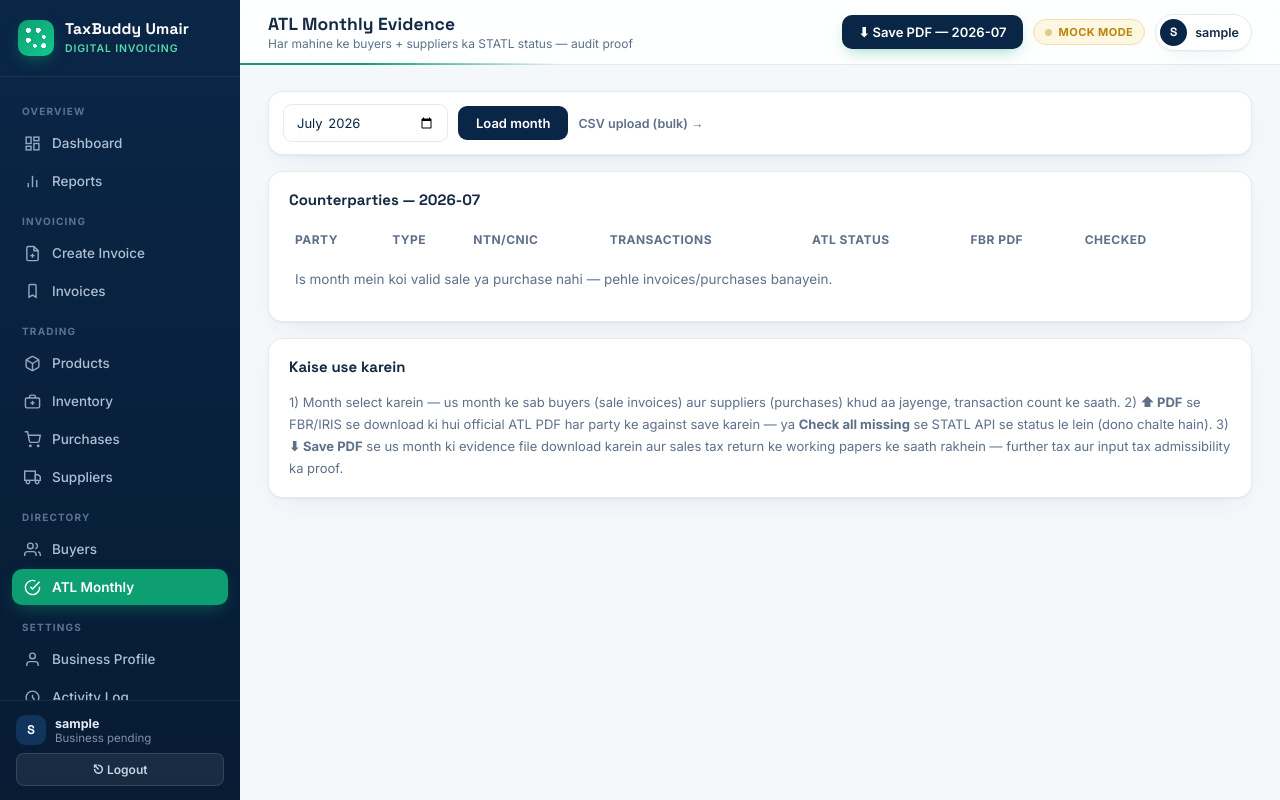
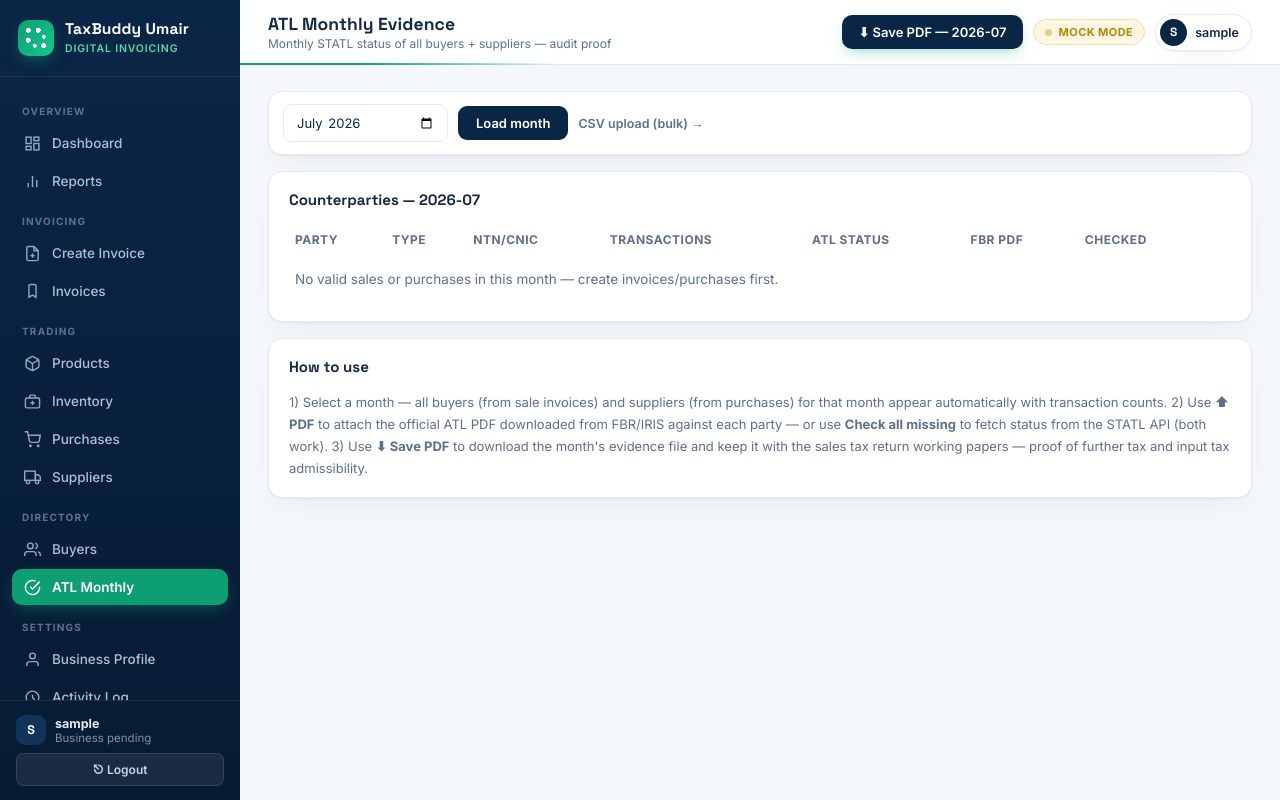
Before and after one commit to Umair-Mubeen/Digital-Invoicing, a Django app: page /digital-invoicing/atl/ in a window 1280 px wide. Run offline with Django 5.2, Linux system fonts and the light colour scheme; the visitor is signed in with stand-in values (Sample User, id 1); data that the repository does not hold is empty.

Commit message:
roman urdu into english

```diff
--- a/digital_invoicing/templates/digital_invoicing/Login.html
+++ b/digital_invoicing/templates/digital_invoicing/Login.html
@@ -8,9 +8,9 @@
     <div><b>TaxBuddy Umair</b><span>Digital Invoicing</span></div>
   </div>
   <h1>Welcome back</h1>
-  <div class="sub">Apne account mein login karein</div>
+  <div class="sub">Log in to your account</div>
 
-  {% if form.errors %}<div class="err">Username ya password ghalat hai — dobara koshish karein.</div>{% endif %}
+  {% if form.errors %}<div class="err">Incorrect username or password — please try again.</div>{% endif %}
 
   <form method="post">
     {% csrf_token %}
@@ -22,6 +22,6 @@
       <input type="password" name="password" required autocomplete="current-password"></div>
     <button class="bsub" type="submit">Login</button>
   </form>
-  <div class="alt">Account nahi hai? <a href="{% url 'digital_invoicing:signup' %}">Sign up karein</a></div>
+  <div class="alt">Don't have an account? <a href="{% url 'digital_invoicing:signup' %}">Sign up</a></div>
 </div>
 {% endblock %}
--- a/digital_invoicing/templates/digital_invoicing/Signup.html
+++ b/digital_invoicing/templates/digital_invoicing/Signup.html
@@ -8,7 +8,7 @@
     <div><b>TaxBuddy Umair</b><span>Digital Invoicing</span></div>
   </div>
   <h1>Create your account</h1>
-  <div class="sub">FBR digital invoicing — minto mein shuru karein</div>
+  <div class="sub">FBR digital invoicing — get started in minutes</div>
 
   {% if form.errors %}
     <div class="err">
@@ -29,6 +29,6 @@
       <input type="password" name="password2" required></div>
     <button class="bsub" type="submit">Create Account</button>
   </form>
-  <div class="alt">Pehle se account hai? <a href="{% url 'digital_invoicing:login' %}">Login karein</a></div>
+  <div class="alt">Already have an account? <a href="{% url 'digital_invoicing:login' %}">Log in</a></div>
 </div>
 {% endblock %}
--- a/digital_invoicing/templates/digital_invoicing/activity.html
+++ b/digital_invoicing/templates/digital_invoicing/activity.html
@@ -31,7 +31,7 @@
     </tbody>
   </table>
   {% else %}
-    <div class="empty">Abhi koi activity nahi.</div>
+    <div class="empty">No activity yet.</div>
   {% endif %}
 </div>
 {% endblock %}
--- a/digital_invoicing/templates/digital_invoicing/atl_report.html
+++ b/digital_invoicing/templates/digital_invoicing/atl_report.html
@@ -2,7 +2,7 @@
 {% block na_atl %}on{% endblock %}
 {% block di_title_text %}ATL Monthly{% endblock %}
 {% block di_title %}ATL Monthly Evidence{% endblock %}
-{% block di_subtitle %}Har mahine ke buyers + suppliers ka STATL status — audit proof{% endblock %}
+{% block di_subtitle %}Monthly STATL status of all buyers + suppliers — audit proof{% endblock %}
 {% block di_actions %}
 <a class="btn-g" style="background:var(--navy)" href="{% url 'digital_invoicing:atl_report_pdf' %}?period={{ period }}">⬇ Save PDF — {{ period }}</a>
 {% endblock %}
@@ -40,13 +40,13 @@
             <span class="pill" style="background:#fdf3e3;color:#b8860b">NTN missing</span>
             <a href="{% if r.party_type == 'Buyer' %}{% url 'digital_invoicing:buyers' %}{% else %}{% url 'digital_invoicing:suppliers' %}{% endif %}"
                style="margin-left:6px;color:var(--navy);font-weight:600;font-size:12px;text-decoration:none">
-               NTN add karein →</a>
+               Add NTN →</a>
           {% endif %}
           {% if r.pdf_pk %}
             <a href="{% url 'digital_invoicing:atl_evidence_view' r.pdf_pk %}" target="_blank"
                style="color:var(--green-d);font-weight:600;text-decoration:none">📄 View</a>
-            {% if r.verified %}<span title="Status PDF ke text se verified — NTN matched" style="color:var(--green-d);font-size:11px;font-weight:700">✓v</span>
-            {% else %}<span title="Manually confirmed — PDF se read nahi hua" style="color:#b8860b;font-size:11px;font-weight:700">m</span>{% endif %}
+            {% if r.verified %}<span title="Status verified from PDF text — NTN matched" style="color:var(--green-d);font-size:11px;font-weight:700">✓v</span>
+            {% else %}<span title="Manually confirmed — could not read from PDF" style="color:#b8860b;font-size:11px;font-weight:700">m</span>{% endif %}
           {% else %}<span style="color:var(--muted)">—</span>{% endif %}
           {% if r.reg_no %}
             <button type="button" onclick="pickPdf(this,'{{ r.reg_no }}')"
@@ -65,18 +65,18 @@
       </tr>
     {% empty %}
       <tr><td colspan="8" style="padding:16px 6px;color:var(--muted)">
-        Is month mein koi valid sale ya purchase nahi — pehle invoices/purchases banayein.</td></tr>
+        No valid sales or purchases in this month — create invoices/purchases first.</td></tr>
     {% endfor %}
   </table>
 </div>
 
 <div class="card" style="margin-top:16px">
-  <h3 style="margin-top:0">Kaise use karein</h3>
+  <h3 style="margin-top:0">How to use</h3>
   <p style="color:var(--muted);font-size:13px;line-height:1.7;margin:0">
-    1) Month select karein — us month ke sab buyers (sale invoices) aur suppliers (purchases) khud aa jayenge, transaction count ke saath.
-    2) <b>⬆ PDF</b> se FBR/IRIS se download ki hui official ATL PDF har party ke against save karein — ya <b>Check all missing</b> se STATL API se status le lein (dono chalte hain).
-    3) <b>⬇ Save PDF</b> se us month ki evidence file download karein aur sales tax return ke working papers ke saath rakhein —
-    further tax aur input tax admissibility ka proof.</p>
+    1) Select a month — all buyers (from sale invoices) and suppliers (from purchases) for that month appear automatically with transaction counts.
+    2) Use <b>⬆ PDF</b> to attach the official ATL PDF downloaded from FBR/IRIS against each party — or use <b>Check all missing</b> to fetch status from the STATL API (both work).
+    3) Use <b>⬇ Save PDF</b> to download the month's evidence file and keep it with the sales tax return working papers —
+    proof of further tax and input tax admissibility.</p>
 </div>
 
 <script>
@@ -110,7 +110,7 @@ pdfInput.onchange = async () => {
     {method:'POST', headers:{'X-CSRFToken':getCookie('csrftoken')}, body: fd});
   let d = await r.json();
   if(!d.ok && d.needs_status){
-    const act = confirm(d.error + "\n\nOK = Active tha  |  Cancel = In-Active tha");
+    const act = confirm(d.error + "\n\nOK = was Active  |  Cancel = was In-Active");
     fd.append('status', act ? 'Active' : 'Inactive');
     const r2 = await fetch("{% url 'digital_invoicing:atl_evidence_upload' %}",
       {method:'POST', headers:{'X-CSRFToken':getCookie('csrftoken')}, body: fd});
--- a/digital_invoicing/templates/digital_invoicing/buyers.html
+++ b/digital_invoicing/templates/digital_invoicing/buyers.html
@@ -25,7 +25,7 @@
 {% block di_content %}
 {% if saved %}<div class="savedmsg">✓ Buyer saved</div>{% endif %}
 <form class="filterbar" method="get">
-  <input class="fin grow" name="q" value="{{ q }}" placeholder="🔍 Buyer name ya NTN/CNIC…">
+  <input class="fin grow" name="q" value="{{ q }}" placeholder="🔍 Buyer name or NTN/CNIC…">
   <select name="reg" class="fsel">
     <option value="">All types</option>
     <option {% if reg == 'Registered' %}selected{% endif %}>Registered</option>
@@ -55,7 +55,7 @@
           </td>
           <td style="white-space:nowrap">
             <a href="?edit={{ x.b.pk }}" style="color:var(--green-d);font-weight:600;text-decoration:none">✎</a>
-            <form method="post" style="display:inline" onsubmit="return confirm('Buyer delete karein?')">
+            <form method="post" style="display:inline" onsubmit="return confirm('Delete this buyer?')">
               {% csrf_token %}<input type="hidden" name="delete_id" value="{{ x.b.pk }}">
               <button type="submit" style="background:none;border:none;color:var(--danger);cursor:pointer;font:inherit;font-weight:600;margin-left:8px">🗑</button>
             </form>
@@ -65,7 +65,7 @@
       </tbody>
     </table>
     {% else %}
-      <div class="empty">Abhi koi buyer nahi. Invoice banane pe khud save hote hain, ya yahan add karo →</div>
+      <div class="empty">No buyers yet. They are saved automatically when you create invoices, or add one here →</div>
     {% endif %}
   </div>
 
--- a/digital_invoicing/templates/digital_invoicing/dashboard.html
+++ b/digital_invoicing/templates/digital_invoicing/dashboard.html
@@ -47,12 +47,12 @@
 <div class="chartgrid">
   <div class="chartcard">
     <h3>Sales trend — last 6 months</h3>
-    <div class="hint">Taxable value (bars) aur sales tax (line) — sirf valid invoices</div>
+    <div class="hint">Taxable value (bars) and sales tax (line) — valid invoices only</div>
     <canvas id="chTrend" height="120"></canvas>
   </div>
   <div class="chartcard">
     <h3>Invoice status</h3>
-    <div class="hint">Sab invoices — pending kaam ek nazar mein</div>
+    <div class="hint">All invoices — pending work at a glance</div>
     <canvas id="chStatus" height="120"></canvas>
   </div>
 </div>
--- a/digital_invoicing/templates/digital_invoicing/inventory.html
+++ b/digital_invoicing/templates/digital_invoicing/inventory.html
@@ -2,7 +2,7 @@
 {% block na_inventory %}on{% endblock %}
 {% block di_title_text %}Inventory{% endblock %}
 {% block di_title %}Inventory{% endblock %}
-{% block di_subtitle %}Stock levels — sale par auto-out, purchase par auto-in{% endblock %}
+{% block di_subtitle %}Stock levels — auto stock-out on sales, auto stock-in on purchases{% endblock %}
 {% block di_content %}
 <div class="card" style="margin-bottom:20px">
   <h3 style="margin-top:0">Manual adjustment (+ in / − out)</h3>
@@ -23,7 +23,7 @@
     {% for p in products %}
       <tr style="border-top:1px solid var(--line)"><td style="padding:8px 6px">{{ p.name }}</td>
         <td class="num" style="font-weight:600;{% if p.stock < 0 %}color:#c0392b{% endif %}">{{ p.stock|floatformat:"-2" }}</td></tr>
-    {% empty %}<tr><td colspan="2" style="padding:14px 6px;color:var(--muted)">Stock-tracked products nahi — Products page se add karein.</td></tr>{% endfor %}
+    {% empty %}<tr><td colspan="2" style="padding:14px 6px;color:var(--muted)">No stock-tracked products — add them on the Products page.</td></tr>{% endfor %}
   </table>
 </div>
 <div class="card">
@@ -36,7 +36,7 @@
         <td>{{ m.product.name }}</td>
         <td class="num" style="font-weight:600;{% if m.quantity < 0 %}color:#c0392b{% else %}color:var(--green-d){% endif %}">{{ m.quantity|floatformat:"-2" }}</td>
         <td>{{ m.get_kind_display }}</td><td>{{ m.reference }} {{ m.note }}</td></tr>
-    {% empty %}<tr><td colspan="5" style="padding:14px 6px;color:var(--muted)">Koi movement nahi.</td></tr>{% endfor %}
+    {% empty %}<tr><td colspan="5" style="padding:14px 6px;color:var(--muted)">No movements yet.</td></tr>{% endfor %}
   </table>
 </div>
 {% endblock %}
--- a/digital_invoicing/templates/digital_invoicing/products.html
+++ b/digital_invoicing/templates/digital_invoicing/products.html
@@ -29,7 +29,7 @@
   </form>
 </div>
 <form class="filterbar" method="get">
-  <input class="fin grow" name="q" value="{{ q }}" placeholder="🔍 Name, SKU ya HS code…">
+  <input class="fin grow" name="q" value="{{ q }}" placeholder="🔍 Name, SKU or HS code…">
   <select name="cat" class="fsel">
     <option value="">All categories</option>
     {% for c in categories %}<option value="{{ c.pk }}" {% if cat == c.pk|stringformat:"s" %}selected{% endif %}>{{ c.name }}</option>{% endfor %}
@@ -53,7 +53,7 @@
         <td class="num">{% if p.track_stock %}{{ p.stock|floatformat:"-2" }}{% else %}—{% endif %}</td>
         <td><a href="?edit={{ p.pk }}" style="color:var(--green-d);font-weight:600;text-decoration:none">Edit</a></td>
       </tr>
-    {% empty %}<tr><td colspan="7" style="padding:14px 6px;color:var(--muted)">Abhi koi product nahi — upar se add karein.</td></tr>{% endfor %}
+    {% empty %}<tr><td colspan="7" style="padding:14px 6px;color:var(--muted)">No products yet — add one above.</td></tr>{% endfor %}
   </table>
 </div>
 {% endblock %}
--- a/digital_invoicing/templates/digital_invoicing/profile.html
+++ b/digital_invoicing/templates/digital_invoicing/profile.html
@@ -36,7 +36,7 @@
           <td style="color:var(--muted)">{{ b.province }}</td>
           <td style="white-space:nowrap">
             <a href="?edit={{ b.pk }}" style="color:var(--green-d);font-weight:600;text-decoration:none">✎ Edit</a>
-            <form method="post" style="display:inline" onsubmit="return confirm('Ye business delete karein? Purani invoices safe rahengi.')">
+            <form method="post" style="display:inline" onsubmit="return confirm('Delete this business? Existing invoices stay safe.')">
               {% csrf_token %}<input type="hidden" name="delete_id" value="{{ b.pk }}">
               <button type="submit" style="background:none;border:none;color:var(--danger);font-weight:600;cursor:pointer;font:inherit;margin-left:10px">🗑 Delete</button>
             </form>
@@ -46,7 +46,7 @@
       </tbody>
     </table>
     {% else %}
-      <div class="empty">Abhi koi business nahi — pehla add karo (right side form).</div>
+      <div class="empty">No businesses yet — add your first one (form on the right).</div>
     {% endif %}
   </div>
 
@@ -83,7 +83,7 @@
           {% if editing %}Update Business{% else %}Add Business{% endif %}</button>
         {% if editing %}<a href="{% url 'digital_invoicing:profile' %}" style="display:block;text-align:center;margin-top:10px;color:var(--muted);font-size:12.5px">Cancel edit</a>{% endif %}
       </form>
-      <div class="hint">💡 Jitne suppliers/clients ke liye invoicing karni hai, sab yahan add karo — invoice banate waqt dropdown se select hoga.</div>
+      <div class="hint">💡 Add every business/client you invoice for — you will pick one from the dropdown when creating an invoice.</div>
     </div>
   </div>
 
--- a/digital_invoicing/templates/digital_invoicing/purchases.html
+++ b/digital_invoicing/templates/digital_invoicing/purchases.html
@@ -2,7 +2,7 @@
 {% block na_purchases %}on{% endblock %}
 {% block di_title_text %}Purchases{% endblock %}
 {% block di_title %}Purchases{% endblock %}
-{% block di_subtitle %}Input tax records — FBR par submit nahi hote (local books){% endblock %}
+{% block di_subtitle %}Input tax records — not submitted to FBR (local books){% endblock %}
 {% block di_content %}
 <div class="card" style="margin-bottom:20px">
   <h3 style="margin-top:0">New purchase invoice</h3>
@@ -28,7 +28,7 @@
   </div>
 </div>
 <form class="filterbar" method="get">
-  <input class="fin grow" name="q" value="{{ q }}" placeholder="🔍 Supplier name, NTN ya invoice #…">
+  <input class="fin grow" name="q" value="{{ q }}" placeholder="🔍 Supplier name, NTN or invoice #…">
   <input class="fin" type="date" name="from" value="{{ date_from }}" title="From">
   <input class="fin" type="date" name="to" value="{{ date_to }}" title="To">
   <button class="fbtn" type="submit">Filter</button>
@@ -47,7 +47,7 @@
         <td class="num">Rs {{ p.total_value|floatformat:0 }}</td>
         <td class="num">Rs {{ p.total_sales_tax|floatformat:0 }}</td>
         <td class="num" style="font-weight:600">Rs {{ p.invoice_total|floatformat:0 }}</td></tr>
-    {% empty %}<tr><td colspan="6" style="padding:14px 6px;color:var(--muted)">Koi purchase nahi.</td></tr>{% endfor %}
+    {% empty %}<tr><td colspan="6" style="padding:14px 6px;color:var(--muted)">No purchases yet.</td></tr>{% endfor %}
   </table>
 </div>
 <script>
--- a/digital_invoicing/templates/digital_invoicing/suppliers.html
+++ b/digital_invoicing/templates/digital_invoicing/suppliers.html
@@ -2,7 +2,7 @@
 {% block na_suppliers %}on{% endblock %}
 {% block di_title_text %}Suppliers{% endblock %}
 {% block di_title %}Suppliers{% endblock %}
-{% block di_subtitle %}Supplier book — purchases ke liye{% endblock %}
+{% block di_subtitle %}Supplier book — for purchases{% endblock %}
 {% block di_content %}
 <div class="card" style="margin-bottom:20px">
   <h3 style="margin-top:0">{% if editing %}Edit{% else %}Add{% endif %} supplier</h3>
@@ -29,7 +29,7 @@
         <td style="padding:8px 6px;font-weight:600">{{ s.business_name }}</td>
         <td>{{ s.ntn_cnic|default:"—" }}</td><td>{{ s.registration_type }}</td><td>{{ s.province }}</td>
         <td><a href="?edit={{ s.pk }}" style="color:var(--green-d);font-weight:600;text-decoration:none">Edit</a></td></tr>
-    {% empty %}<tr><td colspan="5" style="padding:14px 6px;color:var(--muted)">Koi supplier nahi.</td></tr>{% endfor %}
+    {% empty %}<tr><td colspan="5" style="padding:14px 6px;color:var(--muted)">No suppliers yet.</td></tr>{% endfor %}
   </table>
 </div>
 {% endblock %}
--- a/digital_invoicing/tests.py
+++ b/digital_invoicing/tests.py
@@ -1030,7 +1030,7 @@ class ATLPDFParsingTests(TestCase):
         pdf = self._real_pdf("Registration No: 9999999\nStatus: Active")
         r = self._upload(pdf, reg="7654321")
         self.assertEqual(r.status_code, 400)
-        self.assertIn("nahi mila", r.json()["error"])
+        self.assertIn("was not found", r.json()["error"])
 
     def test_unreadable_pdf_needs_manual_then_saves(self):
         from .models import ATLStatus
--- a/digital_invoicing/views.py
+++ b/digital_invoicing/views.py
@@ -444,8 +444,8 @@ def login_view(request):
     if request.method == "POST":
         key = _login_throttle_key(request)
         if cache.get(key, 0) >= LOGIN_MAX_FAILS:
-            locked_msg = ("Bohat zyada ghalat koshishein — 10 minute baad "
-                          "dobara try karein.")
+            locked_msg = ("Too many failed attempts — try again "
+                          "after 10 minutes.")
             log_event(request, "login_locked",
                       username=request.POST.get("username", ""))
             form = AuthenticationForm(request)
@@ -946,12 +946,12 @@ def atl_evidence_upload(request):
     period = (request.POST.get("period") or "").strip()
     f = request.FILES.get("file")
     if not (reg_no and period and f):
-        return JsonResponse({"ok": False, "error": "Reg no, period aur PDF file zaroori hai"}, status=400)
+        return JsonResponse({"ok": False, "error": "Reg no, period and PDF file are required"}, status=400)
     if f.size > 5 * 1024 * 1024:
-        return JsonResponse({"ok": False, "error": "PDF 5MB se bari hai"}, status=400)
+        return JsonResponse({"ok": False, "error": "PDF is larger than 5MB"}, status=400)
     head = f.read(5); f.seek(0)
     if not (f.name.lower().endswith(".pdf") and head.startswith(b"%PDF")):
-        return JsonResponse({"ok": False, "error": "Sirf PDF file allowed hai"}, status=400)
+        return JsonResponse({"ok": False, "error": "Only PDF files are allowed"}, status=400)
     # ---- PDF ka content parho: NTN match + status extract ----
     def _pdf_text(fobj):
         try:
@@ -978,9 +978,9 @@ def atl_evidence_upload(request):
         if reg_digits and reg_digits not in norm.replace(".", ""):
             return JsonResponse({
                 "ok": False,
-                "error": (f"Is PDF mein reg no {reg_no} nahi mila — "
-                          "lagta hai kisi aur party ki file hai. Sahi PDF "
-                          "lagayein.")}, status=400)
+                "error": (f"Reg no {reg_no} was not found in this PDF — "
+                          "this appears to be another party's file. Please attach "
+                          "the correct PDF.")}, status=400)
         if "inactive" in norm:
             detected, verified = "Inactive", True
         elif "active" in norm:
@@ -993,8 +993,8 @@ def atl_evidence_upload(request):
         else:
             return JsonResponse({
                 "ok": False, "needs_status": True,
-                "error": ("PDF se status read nahi ho saka (scanned/ghair-"
-                          "standard file). Neeche status khud select karein.")},
+                "error": ("Could not read status from the PDF (scanned/non-"
+                          "standard file). Please select the status manually below.")},
                 status=400)
 
     rec, _ = ATLStatus.objects.get_or_create(
```
Also changed, not shown: digital_invoicing/services.py (+14 -14 lines), digital_invoicing/templates/digital_invoicing/atl_upload.html (+9 -9 lines), digital_invoicing/templates/digital_invoicing/invoicing.html (+15 -15 lines), digital_invoicing/templates/digital_invoicing/list.html (+6 -6 lines), digital_invoicing/templates/digital_invoicing/reports.html (+4 -4 lines).
